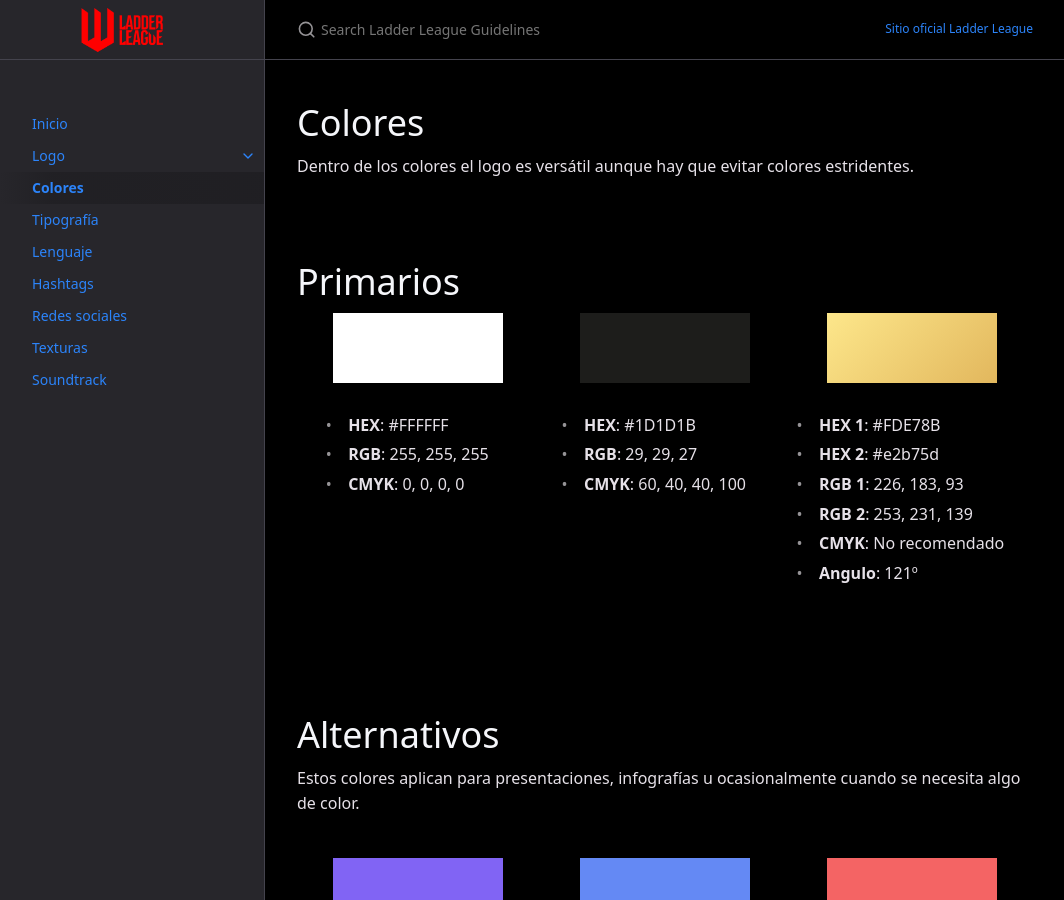
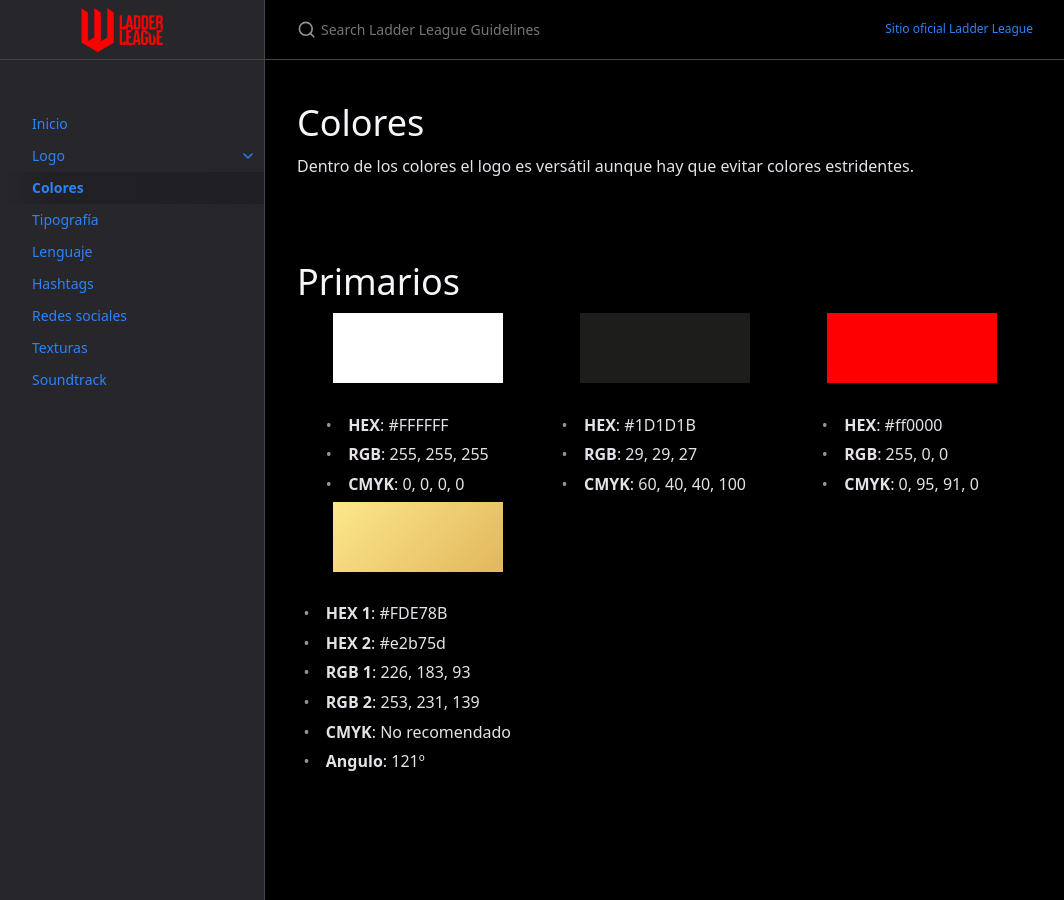
Before and after one commit to 1blockesports/laddermobile-guidelines, a Jekyll site: the page built from docs/colores.md, in a window 1280 px wide and 900 px high. Shown: the whole window, without its empty margins (107-1171 px from the left). Built offline with Jekyll 4.4.1, drawn with Linux system fonts in a browser that asks for light colours.

Commit message:
Update colores.md

```diff
--- a/docs/colores.md
+++ b/docs/colores.md
@@ -29,6 +29,15 @@ Dentro de los colores el logo es versátil aunque hay que evitar colores estride
 <li><strong>HEX</strong>: #1D1D1B</li>
 <li><strong>RGB</strong>: 29, 29, 27</li>
 <li><strong>CMYK</strong>: 60, 40, 40, 100</li>
+</ul>
+</div>
+<div style="width:33%;display:flex;flex-direction:column;align-items:center;justify-content:center">
+<div style="width:70%;height:70px;background-color:#ff0000"></div><br>
+
+<ul style="margin:0;padding:0;list-style:none;">
+<li><strong>HEX</strong>: #ff0000</li>
+<li><strong>RGB</strong>: 255, 0, 0</li>
+<li><strong>CMYK</strong>: 0, 95, 91, 0</li>
 </ul>
 </div>
 <div style="width:33%;display:flex;flex-direction:column;align-items:center;justify-content:center">
```
